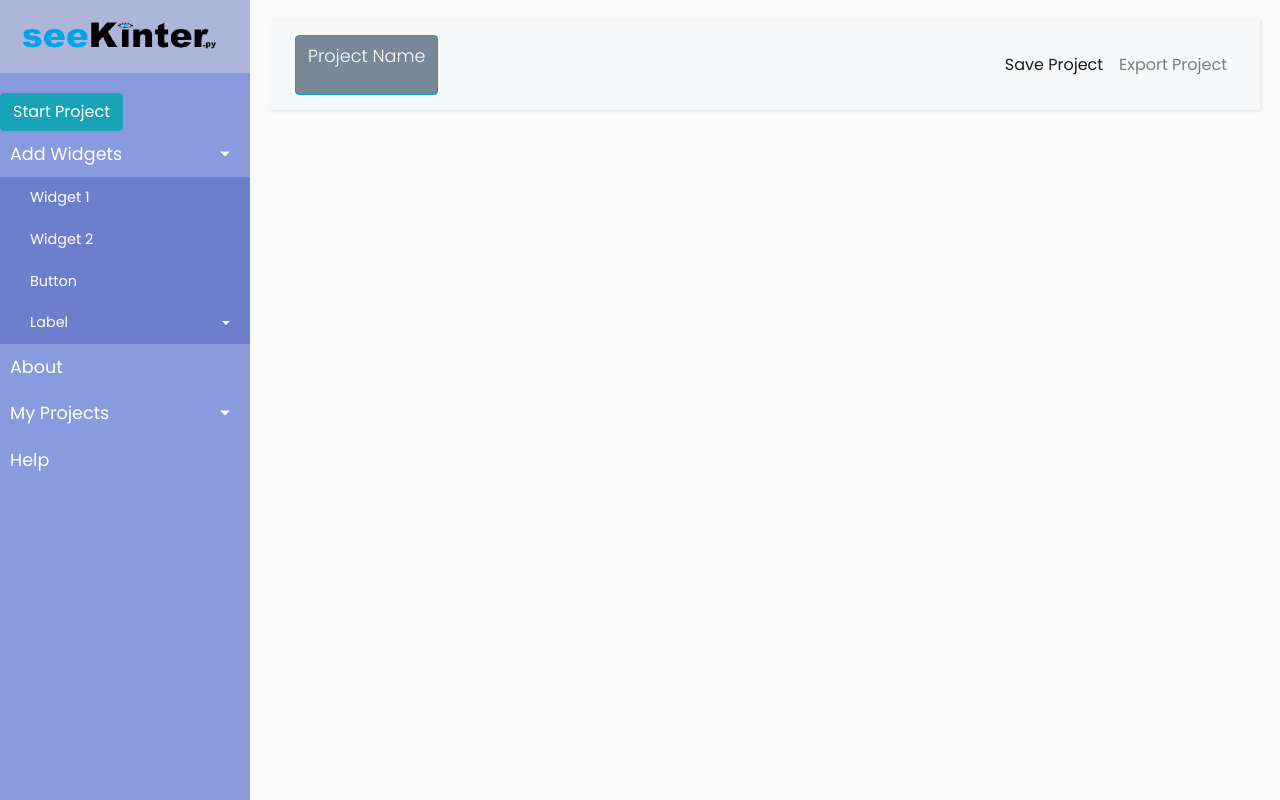
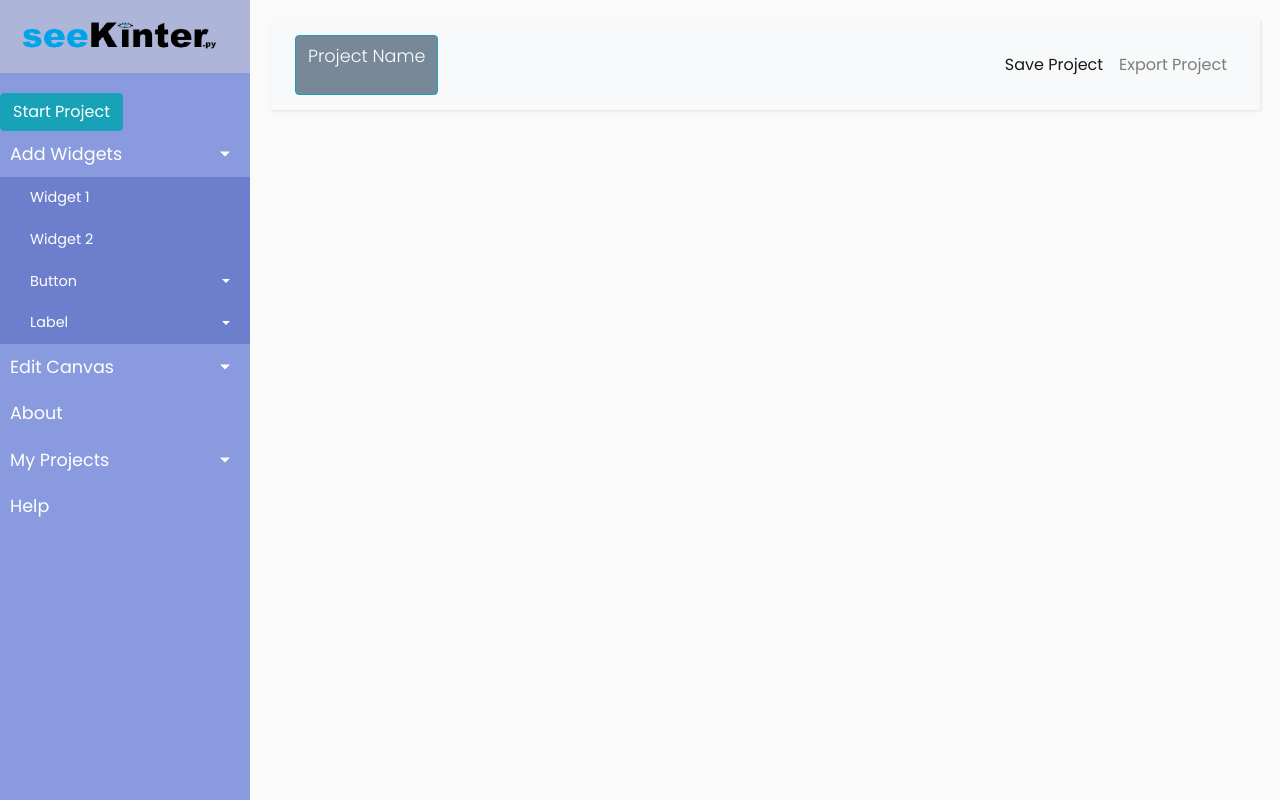
Before and after one commit to husnain106/seeKinter, a Django app: page / in a window 1280 px wide, after a click on "Add Widgets". Run offline with Django 4.2, Linux system fonts and the light colour scheme; some libraries are stand-ins or nearby versions.

Commit message:
Fixed a number of bugs, added canvas editing, added new widgets

```diff
--- a/WidgetsPage/DragAndDrop/main/templates/main/proj2.html
+++ b/WidgetsPage/DragAndDrop/main/templates/main/proj2.html
@@ -25,12 +25,23 @@
                     alert("Please provide a position and size within the size of the canvas.")
                 } else {
                     // Otherwise will create the widget
+                    alert(widgetType);
                     switch (widgetType) {
                         // Chooses which type of widget to create
                         case "Label":
-                            let temp = new Label(width, height, x, y, colour, layer, text, this.canvas);
-                            this.widgets.push(temp);
-                            temp.placeWidget();
+                            let tempLabel = new Label(width, height, x, y, colour, layer, text, this.canvas);
+                            this.widgets.push(tempLabel);
+                            tempLabel.placeWidget();
+                            break;
+
+                        case "Button":
+                            let tempButton = new Button(width, height, x, y, colour, layer, text, this.canvas);
+                            this.widgets.push(tempButton);
+                            tempButton.placeWidget();
+                            break;
+
+                        default:
+                            alert("oh dear");
                             break;
                     }
                 }
@@ -54,7 +65,14 @@
                 this.image.style.height = this.height + 'px';
                 this.image.style.background = this.colour;
                 this.image.style.borderStyle = 'solid';
-                this.image.style.margin = '0 auto';
+                //this.image.style.margin = '0 auto'; <- This can't be done
+                /*
+                NOTE:
+                The canvas can't be centered, otherwise the absolute values
+                we have provided the widget placement algorithm may behave
+                in unexpected ways, and could cause issues when resizing
+                the canvas or the page.
+                */
             }
 
             // Updates the attributes of the canvas object then redraws it
@@ -93,7 +111,7 @@
                 this.image.style.width = this.width + 'px';
                 this.image.style.height = this.height + 'px';
                 this.image.style.left = String(parseInt(pos.left) + parseInt(this.x)) + 'px';
-                this.image.style.top = String(154 + parseInt(this.y)) + 'px';
+                this.image.style.top = String(150 + parseInt(this.y)) + 'px';
                 /*
                 NOTE:
                 154 is a static value we are using rather than the canvas' rectangle's position.
@@ -106,6 +124,7 @@
 
             // Updates the attributes of the widget object then redraws it
             update(width, height, x, y, colour, layer, text) {
+                alert('hi');
                 // Checks if valid position and size is provided
                 if ((parseInt(width) + parseInt(x) > parseInt(this.canvas.width))||(parseInt(height) + parseInt(y) > parseInt(this.canvas.height))||(x < 0)||(y < 0)) {
                     alert("Please provide a position and size within the size of the canvas.")
@@ -354,7 +373,54 @@
                             <a href="#">Widget 2</a>
                         </li>
                         <li>
-                            <a href="#">Button</a>
+                            <a href="#button" data-toggle="collapse" aria-expanded="false" class="dropdown-toggle">Button</a>
+                            <ul class="collapse list-unstyled" id="button">
+                                <li>
+                                    <a href="#">Width
+                                        <input type="text" id="buttonWidth"/>
+                                    </a>
+                                </li>
+                                <li>
+                                    <a href="#">Height
+                                        <input type="text" id="buttonHeight"/>
+                                    </a>
+                                </li>
+                                <li>
+                                    <a href="#">X Position
+                                        <input type="text" id="buttonX"/>
+                                    </a>
+                                </li>
+                                <li>
+                                    <a href="#">Y Position
+                                        <input type="text" id="buttonY"/>
+                                    </a>
+                                </li>
+                                <li>
+                                    <a href="#">Colour
+                                        <input type="text" id="buttonColour"/>
+                                    </a>
+                                </li>
+                                <li>
+                                    <a href="#">Text
+                                        <input type="text" id="buttonText"/>
+                                    </a>
+                                </li>
+                                <li>
+                                    <a href="#">WidgetID
+                                        <input type="text" id="buttonWidgetID"/>
+                                    </a>
+                                </li>
+                                <li>
+                                    <a href="#">
+                                        <button type="button" onclick="inter.addWidget(document.getElementById('buttonWidth').value, document.getElementById('buttonHeight').value, document.getElementById('buttonX').value, document.getElementById('buttonY').value, document.getElementById('buttonColour').value, 0, document.getElementById('buttonText').value, 'Button')">Place</button>
+                                    </a>
+                                </li>
+                                <li>
+                                    <a href="#">
+                                        <button type="button" onclick="inter.widgets[document.getElementById('buttonWidgetID').value].update(document.getElementById('buttonWidth').value, document.getElementById('buttonHeight').value, document.getElementById('buttonX').value, document.getElementById('buttonY').value, document.getElementById('buttonColour').value, 0, document.getElementById('buttonText').value)">Update</button>
+                                    </a>
+                                </li>
+                            </ul>
                         </li>
                         <li>
                             <a href="#label" data-toggle="collapse" aria-expanded="false" class="dropdown-toggle">Label</a>
@@ -405,6 +471,31 @@
                                     </a>
                                 </li>
                             </ul>
+                        </li>
+                    </ul>
+                </li>
+                <li>
+                    <a href="#canvasEdit" data-toggle="collapse" aria-expanded="false" class="dropdown-toggle">Edit Canvas</a>
+                    <ul class="collapse list-unstyled" id="canvasEdit">
+                        <li>
+                            <a href="#">Width
+                                <input type="text" id="canvasWidth"/>
+                            </a>
+                        </li>
+                        <li>
+                            <a href="#">Height
+                                <input type="text" id="canvasHeight"/>
+                            </a>
+                        </li>
+                        <li>
+                            <a href="#">Colour
+                                <input type="text" id="canvasColour"/>
+                            </a>
+                        </li>
+                        <li>
+                            <a href="#">
+                                <button type="button" onclick="inter.canvas.update(document.getElementById('canvasWidth').value, document.getElementById('canvasHeight').value, document.getElementById('canvasColour').value)">Update</button>
+                            </a>
                         </li>
                     </ul>
                 </li>
```
